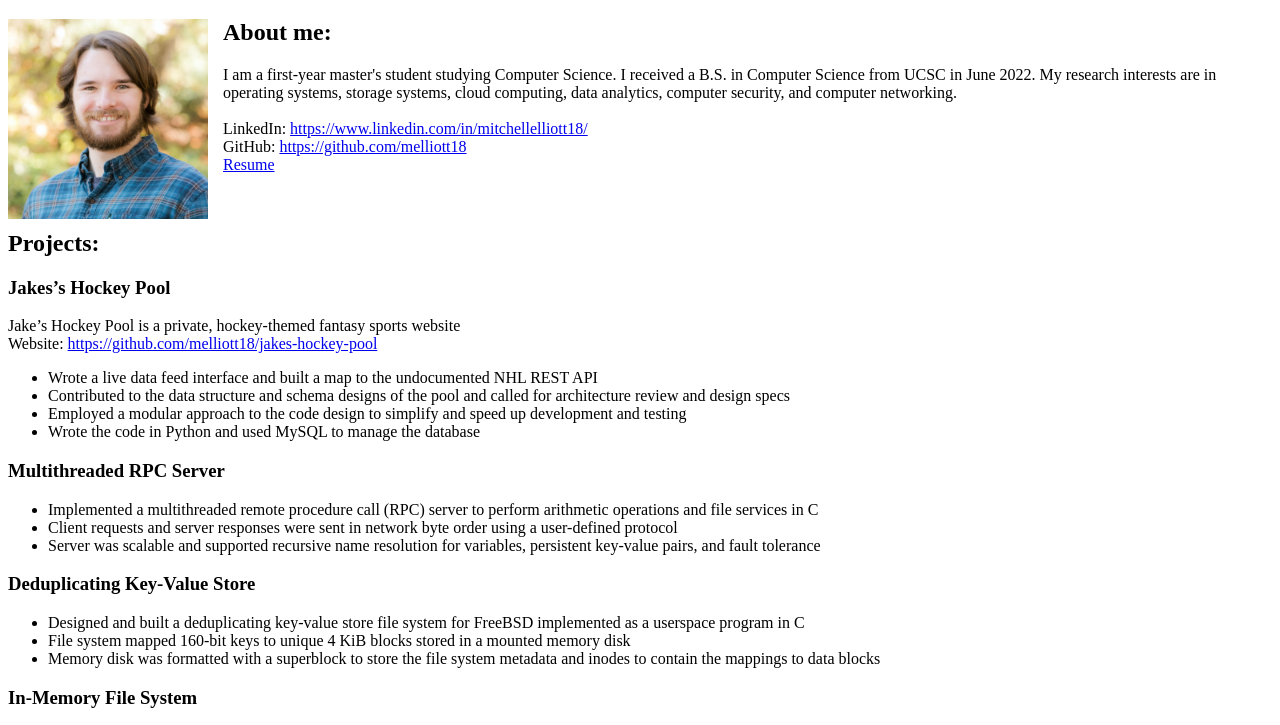
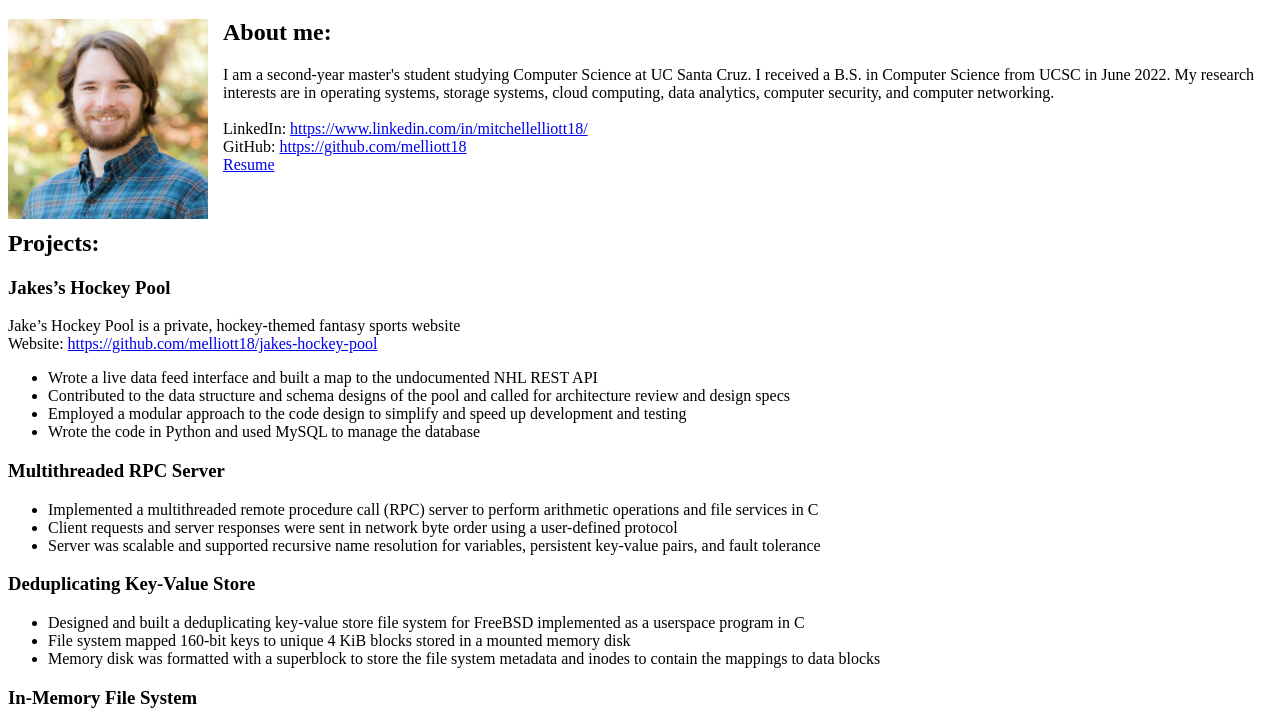
Before and after one commit to melliott18/melliott18.github.io, a plain HTML site: page index.html in a window 1280 px wide. Shown: the part 61-786 px from the top of the page. Drawn offline with Linux system fonts and the light colour scheme.

Commit message:
Updated index.html

```diff
--- a/index.html
+++ b/index.html
@@ -3,7 +3,7 @@
 <h1>Mitchell Elliott</h1>
 <img src="assets/images/picture.jpeg" alt="Picture" height="200" width="200" style="float: left; margin-right: 15px;">
 <h2>About me:</h2>
-I am a first-year master's student studying Computer Science. I received a B.S. in Computer Science from UCSC in June 2022. My research interests are in operating systems, storage systems, cloud computing, data analytics, computer security, and computer networking.
+I am a second-year master's student studying Computer Science at UC Santa Cruz. I received a B.S. in Computer Science from UCSC in June 2022. My research interests are in operating systems, storage systems, cloud computing, data analytics, computer security, and computer networking.
 <br>
 <br>
 LinkedIn: <a href="https://www.linkedin.com/in/mitchellelliott18/">https://www.linkedin.com/in/mitchellelliott18/</a>
```
